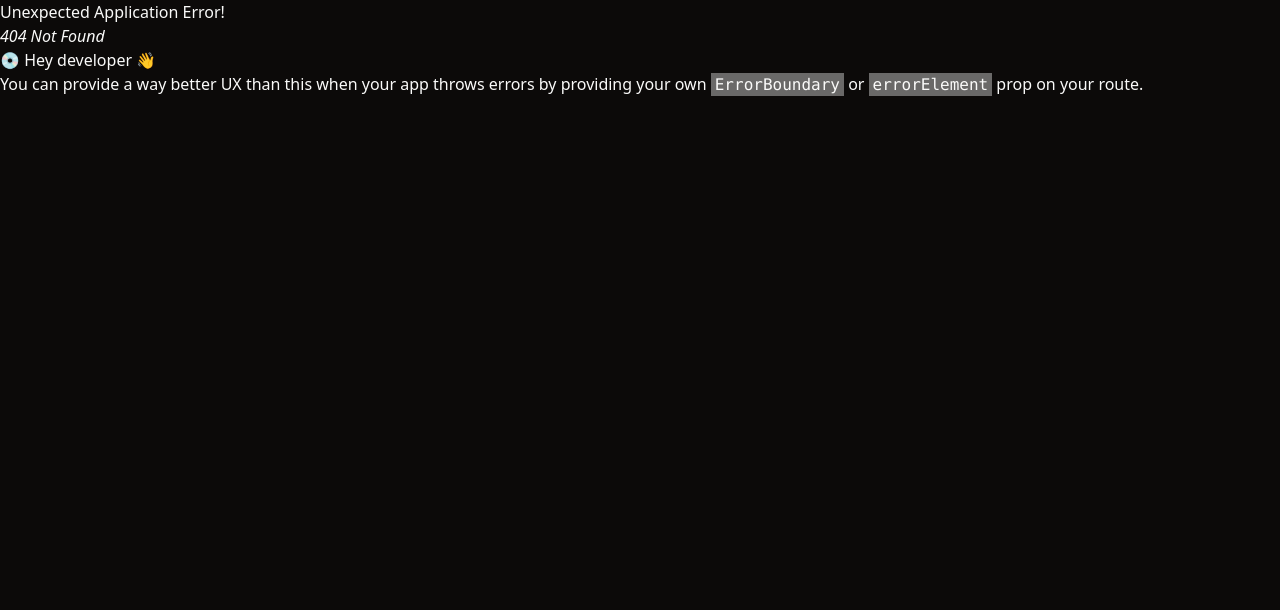
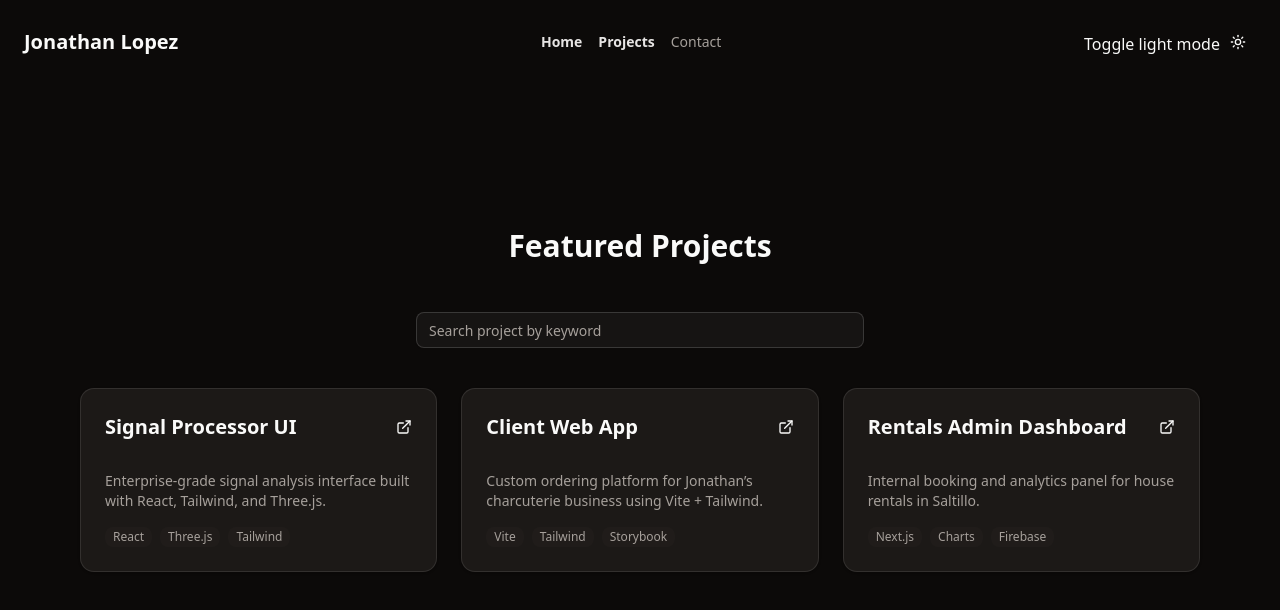
Before and after one commit to JonaLGarza/porfolio, a React (Vite) app: page /porfolio/projects in a window 1280 px wide. Before the commit this address had no page. Shown: the top 610 px of the page. Built offline with nearby package versions, Linux system fonts and the light colour scheme.

Commit message:
corrected routes to test deployment path

```diff
--- a/src/components/organisms/Header/Header.tsx
+++ b/src/components/organisms/Header/Header.tsx
@@ -34,9 +34,9 @@ export default function Header({ menuOpen, toggleMenu }: HeaderProps) {
       </div>
 
       <nav className="hidden sm:flex space-x-4 text-muted-foreground text-sm">
-        <NavLink to="/" className={({ isActive }) => isActive ? "text-primary font-semibold" : ""}>Home</NavLink>
-        <NavLink to="/projects" className={({ isActive }) => isActive ? "text-primary font-semibold" : ""}>Projects</NavLink>
-        <NavLink to="/contact" className={({ isActive }) => isActive ? "text-primary font-semibold" : ""}>Contact</NavLink>
+        <NavLink to="/porfolio" className={({ isActive }) => isActive ? "text-primary font-semibold" : ""}>Home</NavLink>
+        <NavLink to="/porfolio/projects" className={({ isActive }) => isActive ? "text-primary font-semibold" : ""}>Projects</NavLink>
+        <NavLink to="/porfolio/contact" className={({ isActive }) => isActive ? "text-primary font-semibold" : ""}>Contact</NavLink>
       </nav>
 
       <div className="hidden sm:block">
--- a/src/components/organisms/ResumeeHeader/ResumeeHeader.tsx
+++ b/src/components/organisms/ResumeeHeader/ResumeeHeader.tsx
@@ -34,7 +34,7 @@ export default function ResumeHeader() {
         transition={{ duration: 0.6 }}
       >
         <Avatar className="h-24 w-24 border-2 border-primary shadow-md mb-4 sm:mb-0">
-          <AvatarImage src="/me.jpg" alt="Jonathan Lopez" />
+          <AvatarImage src="/porfolio/me.jpg" alt="Jonathan Lopez" />
           <AvatarFallback>JL</AvatarFallback>
         </Avatar>
         <div className="text-center sm:text-left pt-5">
--- a/src/router/index.tsx
+++ b/src/router/index.tsx
@@ -6,12 +6,12 @@ import ProjectsPage from "../pages/Projects";
 
 export const router = createBrowserRouter([
   {
-    path: "/",
+    path: "/porfolio",
     element: <MainLayout />,
     children: [
       { index: true, element: <HomePage /> },
-      { path: "projects", element: <ProjectsPage /> },
-      { path: "contact", element: <ContactPage /> },
+      { path: "/porfolio/projects", element: <ProjectsPage /> },
+      { path: "/porfolio/contact", element: <ContactPage /> },
     ],
   },
 ]);
--- a/vite.config.ts
+++ b/vite.config.ts
@@ -3,8 +3,8 @@ import react from '@vitejs/plugin-react';
 import tailwindcss from '@tailwindcss/vite';
 import tsconfigPaths from 'vite-tsconfig-paths';
 
-export default defineConfig(({ mode }) => ({
-  base: mode === 'production' ? '/porfolio/' : '/', // ✅ match your repo name exactly
+export default defineConfig(() => ({
+  base: '/porfolio/',
   plugins: [
     react(),
     tailwindcss(),
```
